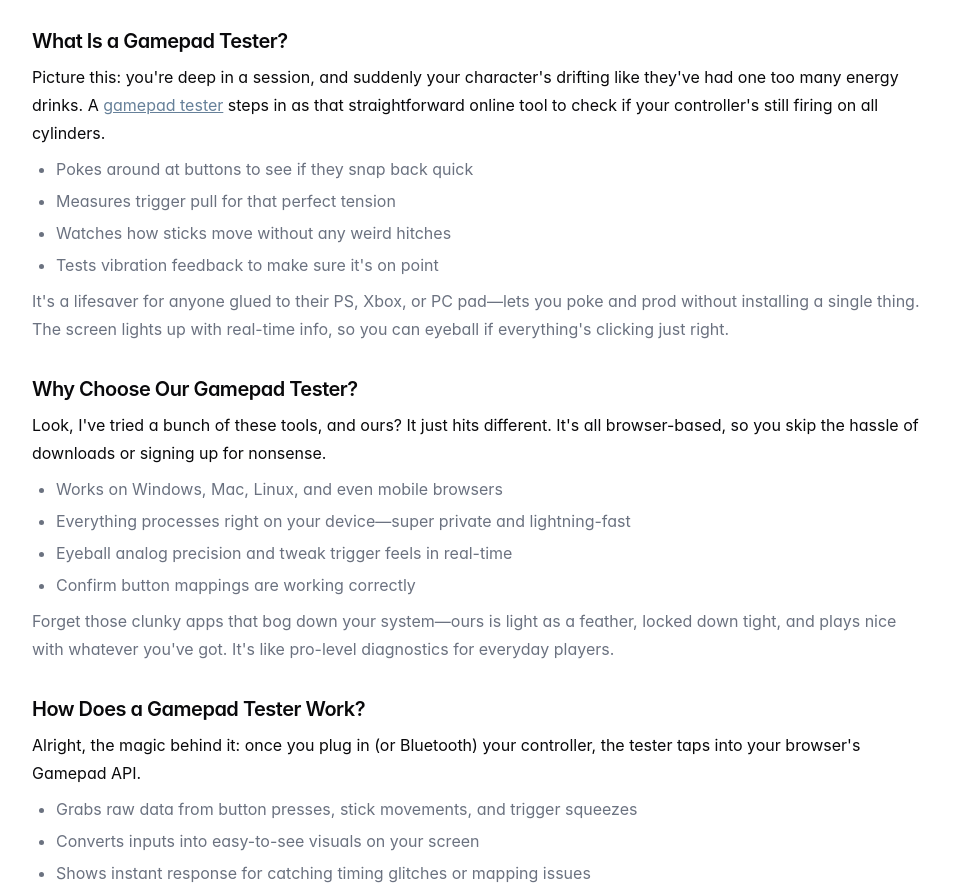
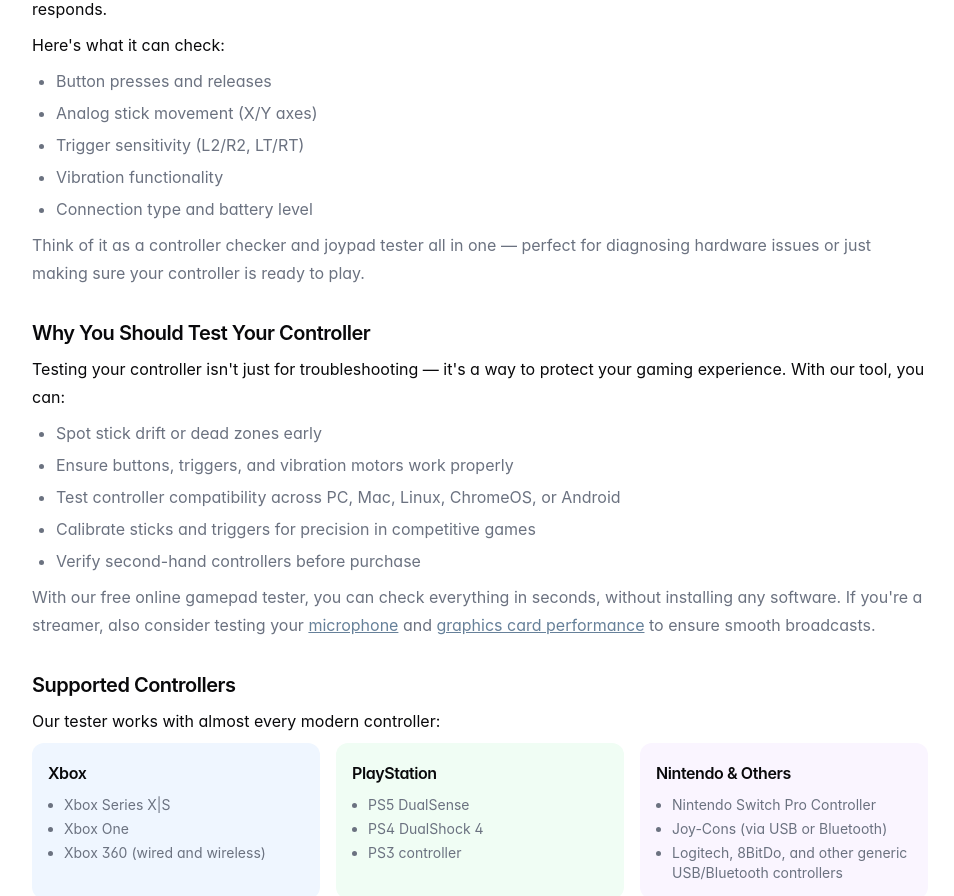
Before and after one commit to gen-tools/GamepadTest, a React (Vite) app: page /gamepad-tester in a window 1280 px wide. Shown: the part 1880-2776 px from the top of the page, without its empty margins (160-1114 px from the left). Built offline with nearby package versions, Linux system fonts and the light colour scheme.

Commit message:
Update GamepadTester.tsx

```diff
--- a/client/pages/GamepadTester.tsx
+++ b/client/pages/GamepadTester.tsx
@@ -734,199 +734,161 @@
 
         <RecommendedProductsSection products={recommendedProducts} />
 
-        {/* Guide: Gamepad Tester – Check Your Controller or Joypad Performance */}
+         {/* Guide: Gamepad Tester – Instantly Check Your Controller Online */}
 <section className="mt-12 space-y-8 text-base leading-7 text-foreground">
   <header className="space-y-3">
-            <h2 className="text-2xl font-bold">Gamepad Tester – Check Your Controller or Joypad Performance</h2>
+    <h2 className="text-2xl font-bold">Gamepad Tester – Instantly Check Your Controller Online</h2>
     <p>
-              Hey gamers, let's talk about something we all dread: that moment when your controller starts acting up right in the middle of a clutch play. A <Link to="/gamepad-tester" className="text-primary underline">gamepad tester</Link> is basically your go-to online buddy for spotting those sneaky issues before they wreck your vibe.
+      Ever wondered if your controller is really working the way it should? Our online Gamepad Tester is the fastest way to check every button, stick, trigger, and vibration motor — right in your browser.
     </p>
     <p>
-              It dives deep into button responsiveness, how those triggers feel under pressure, the way your analog sticks behave, and even if the rumble's still got that satisfying kick. Just hook it up, run a quick scan, and boom—you'll know if you've got unresponsive buttons or that infamous stick drift lurking.
-            </p>
-            <p>
-              No matter if you're rocking a PlayStation, Xbox, or straight-up PC setup, this kind of tester lets you give your controller a full once-over without fumbling around with extra downloads. The whole thing happens right in your browser, showing you live visuals of what's going on with your inputs.
+      No downloads, no installs, and no accounts needed. It works with PS4, PS5, Xbox, Xbox 360, Nintendo Switch Pro, and any USB or Bluetooth controller. Whether you're a casual gamer or a pro preparing for a tournament, testing your controller beforehand can save you from frustrating gameplay issues.
     </p>
   </header>
 
   <section className="space-y-2">
     <h3 className="text-xl font-semibold">What Is a Gamepad Tester?</h3>
-            <p>Picture this: you're deep in a session, and suddenly your character's drifting like they've had one too many energy drinks. A <Link to="/gamepad-tester" className="text-primary underline">gamepad tester</Link> steps in as that straightforward online tool to check if your controller's still firing on all cylinders.</p>
+    <p>A Gamepad Tester is a tool that reads your controller in real time using the browser Gamepad API. It shows every button press, stick movement, trigger pull, and vibration feedback, so you can see exactly how your controller responds.</p>
+    <p>Here's what it can check:</p>
     <ul className="list-disc pl-6 space-y-1 text-muted-foreground">
-              <li>Pokes around at buttons to see if they snap back quick</li>
-              <li>Measures trigger pull for that perfect tension</li>
-              <li>Watches how sticks move without any weird hitches</li>
-              <li>Tests vibration feedback to make sure it's on point</li>
+      <li>Button presses and releases</li>
+      <li>Analog stick movement (X/Y axes)</li>
+      <li>Trigger sensitivity (L2/R2, LT/RT)</li>
+      <li>Vibration functionality</li>
+      <li>Connection type and battery level</li>
     </ul>
-            <p className="text-muted-foreground">It's a lifesaver for anyone glued to their PS, Xbox, or PC pad—lets you poke and prod without installing a single thing. The screen lights up with real-time info, so you can eyeball if everything's clicking just right.</p>
+    <p className="text-muted-foreground">Think of it as a controller checker and joypad tester all in one — perfect for diagnosing hardware issues or just making sure your controller is ready to play.</p>
   </section>
 
   <section className="space-y-2">
-            <h3 className="text-xl font-semibold">Why Choose Our Gamepad Tester?</h3>
-            <p>Look, I've tried a bunch of these tools, and ours? It just hits different. It's all browser-based, so you skip the hassle of downloads or signing up for nonsense.</p>
+    <h3 className="text-xl font-semibold">Why You Should Test Your Controller</h3>
+    <p>Testing your controller isn't just for troubleshooting — it's a way to protect your gaming experience. With our tool, you can:</p>
     <ul className="list-disc pl-6 space-y-1 text-muted-foreground">
-              <li>Works on Windows, Mac, Linux, and even mobile browsers</li>
-              <li>Everything processes right on your device—super private and lightning-fast</li>
-              <li>Eyeball analog precision and tweak trigger feels in real-time</li>
-              <li>Confirm button mappings are working correctly</li>
+      <li>Spot stick drift or dead zones early</li>
+      <li>Ensure buttons, triggers, and vibration motors work properly</li>
+      <li>Test controller compatibility across PC, Mac, Linux, ChromeOS, or Android</li>
+      <li>Calibrate sticks and triggers for precision in competitive games</li>
+      <li>Verify second-hand controllers before purchase</li>
     </ul>
-            <p className="text-muted-foreground">Forget those clunky apps that bog down your system—ours is light as a feather, locked down tight, and plays nice with whatever you've got. It's like pro-level diagnostics for everyday players.</p>
+    <p className="text-muted-foreground">With our free online gamepad tester, you can check everything in seconds, without installing any software. If you're a streamer, also consider testing your <Link to="/mic-tester" className="text-primary underline">microphone</Link> and <Link to="/gpu-tester" className="text-primary underline">graphics card performance</Link> to ensure smooth broadcasts.</p>
   </section>
 
   <section className="space-y-2">
-            <h3 className="text-xl font-semibold">How Does a Gamepad Tester Work?</h3>
-            <p>Alright, the magic behind it: once you plug in (or Bluetooth) your controller, the tester taps into your browser's Gamepad API.</p>
-            <ul className="list-disc pl-6 space-y-1 text-muted-foreground">
-              <li>Grabs raw data from button presses, stick movements, and trigger squeezes</li>
-              <li>Converts inputs into easy-to-see visuals on your screen</li>
-              <li>Shows instant response for catching timing glitches or mapping issues</li>
-              <li>Includes rumble checks and calibration tweaks for comprehensive testing</li>
+    <h3 className="text-xl font-semibold">Supported Controllers</h3>
+    <p>Our tester works with almost every modern controller:</p>
+
+    <div className="grid grid-cols-1 md:grid-cols-3 gap-4">
+      <div className="bg-blue-50 p-4 rounded-lg">
+        <h4 className="font-semibold text-foreground mb-2">Xbox</h4>
+        <ul className="list-disc pl-4 text-sm text-muted-foreground space-y-1">
+          <li>Xbox Series X|S</li>
+          <li>Xbox One</li>
+          <li>Xbox 360 (wired and wireless)</li>
         </ul>
-            <p className="text-muted-foreground">That split-second response is gold for catching glitches. Fancier ones even test vibration motors to confirm your sensors aren't slacking.</p>
+      </div>
+
+      <div className="bg-green-50 p-4 rounded-lg">
+        <h4 className="font-semibold text-foreground mb-2">PlayStation</h4>
+        <ul className="list-disc pl-4 text-sm text-muted-foreground space-y-1">
+          <li>PS5 DualSense</li>
+          <li>PS4 DualShock 4</li>
+          <li>PS3 controller</li>
+        </ul>
+      </div>
+
+      <div className="bg-purple-50 p-4 rounded-lg">
+        <h4 className="font-semibold text-foreground mb-2">Nintendo & Others</h4>
+        <ul className="list-disc pl-4 text-sm text-muted-foreground space-y-1">
+          <li>Nintendo Switch Pro Controller</li>
+          <li>Joy-Cons (via USB or Bluetooth)</li>
+          <li>Logitech, 8BitDo, and other generic USB/Bluetooth controllers</li>
+        </ul>
+      </div>
+    </div>
+
+    <p className="text-muted-foreground">
+      It's compatible with Windows, macOS, Linux, ChromeOS, and Bluetooth controllers on Android. Supported browsers include Chrome, Firefox, Edge, and Opera.
+    </p>
   </section>
 
   <section className="space-y-2">
-            <h3 className="text-xl font-semibold">Supported Controllers and Devices</h3>
-            <p>We've got you covered on the hardware front—our <Link to="/gamepad-tester" className="text-primary underline">online controller checker</Link> shakes hands with pretty much every big-name gamepad out there.</p>
-            <ul className="list-disc pl-6 space-y-1 text-muted-foreground">
-              <li><strong>PlayStation lineup:</strong> PS3, PS4, and PS5 DualSense via USB or Bluetooth</li>
-              <li><strong>Xbox crew:</strong> Xbox 360, One, and Series X|S for PC or console</li>
-              <li><strong>PC generics:</strong> Third-party USB or Bluetooth joypads fully supported</li>
-              <li><strong>Specialty gear:</strong> Joysticks for flight sims, retro arcade pads, and fight sticks</li>
-            </ul>
-            <p className="text-muted-foreground">Even custom builds and emulators get love. Devs and tinkerers, this is your jam for stress-testing fresh setups.</p>
+    <h3 className="text-xl font-semibold">How to Use Gamepad Tester</h3>
+    <ol className="list-decimal pl-6 space-y-1 text-muted-foreground">
+      <li>Connect your controller via USB or Bluetooth</li>
+      <li>Open the Gamepad Tester in your browser</li>
+      <li>Press buttons, move sticks, or pull triggers</li>
+      <li>Watch live feedback on button states, axes, and vibration</li>
+      <li>Identify drift, dead zones, or calibration issues</li>
+    </ol>
+    <p className="text-muted-foreground">It's simple, fast, and works for PS4, PS5, Xbox, Xbox 360, or any USB/Bluetooth controller.</p>
   </section>
 
   <section className="space-y-2">
-            <h3 className="text-xl font-semibold">How to Use It</h3>
-            <ol className="list-decimal pl-6 space-y-1 text-muted-foreground">
-              <li>Connect your controller via USB or Bluetooth</li>
-              <li>Open the tester in Chrome, Edge, or your preferred browser</li>
-              <li>Press buttons, move sticks, pull triggers—watch the real-time response</li>
-              <li>Run the rumble test for vibration feedback</li>
-              <li>Check for any irregular behavior or input delays</li>
-            </ol>
-            <p className="text-muted-foreground">In a minute or two, you'll know exactly how your controller's performing and whether it needs maintenance or replacement.</p>
-          </section>
-
-          <section className="space-y-3">
-            <h3 className="text-xl font-semibold">Understanding Stick Drift</h3>
-
-            <div className="space-y-4">
-              <div>
-                <h4 className="font-semibold text-foreground">What Is Stick Drift?</h4>
-                <p className="text-muted-foreground">That betrayal when your analog stick starts wandering off on its own, like your character's got an itch they can't scratch. No touch from you, but boom: menus auto-scroll, avatars moonwalk solo. It's the nightmare fuel for long-haul gamers.</p>
-              </div>
-
-              <div>
-                <h4 className="font-semibold text-foreground">What Causes Stick Drift?</h4>
+    <h3 className="text-xl font-semibold">Features You'll Love</h3>
     <ul className="list-disc pl-6 space-y-1 text-muted-foreground">
-                  <li>Tiny potentiometers grinding down from endless flicks</li>
-                  <li>Dust and debris gunking up the internal mechanisms</li>
-                  <li>Sweat or spills causing corrosion over time</li>
-                  <li>Factory quirks that nudge things off-center</li>
-                </ul>
-              </div>
-
-              <div>
-                <h4 className="font-semibold text-foreground">How to Spot Drift Using the Tester</h4>
-                <p className="text-muted-foreground">Fire up the <Link to="/gamepad-tester" className="text-primary underline">joypad tester</Link>, let both sticks chill in neutral, and stare at that on-screen cursor. If it's twitching or creeping away like it's got places to be, you've got drift. Some setups graph it out, showing if it's a steady creep or random jitters.</p>
-              </div>
-
-              <div>
-                <h4 className="font-semibold text-foreground">Quick Fixes Before Replacing Your Controller</h4>
-                <ul className="list-disc pl-6 space-y-1 text-muted-foreground">
-                  <li>Blast the stick base with compressed air</li>
-                  <li>Dab isopropyl alcohol on a swab for gentle cleaning</li>
-                  <li>Recalibrate through system settings or the tester itself</li>
-                  <li>Check for firmware updates that might fix sensitivity issues</li>
-                </ul>
-              </div>
-            </div>
-          </section>
-
-          <section className="space-y-2">
-            <h3 className="text-xl font-semibold">Why Use Our Gamepad Tester Instead of Downloadable Software</h3>
-            <p>Those desktop apps? They demand installs, root access, and sometimes play picky with your OS. Our web version? Zero barriers—just load and go.</p>
-            <ul className="list-disc pl-6 space-y-1 text-muted-foreground">
-              <li>No malware worries or storage hogging</li>
-              <li>Works across Windows, Mac, Linux, and Android tablets</li>
-              <li>Accuracy matches professional tools without the complexity</li>
-              <li>Sessions stay on-device—your data's yours, no sneaky shares</li>
-            </ul>
-            <p className="text-muted-foreground">Safe, snappy, and straightforward for anyone who games—whether you're a casual player or competitive enthusiast.</p>
-          </section>
-
-          <section className="space-y-2">
-            <h3 className="text-xl font-semibold">Advanced Controller Testing Features</h3>
-            <p>If you're all about the details, our <Link to="/gamepad-tester" className="text-primary underline">controller checker</Link> includes advanced mode with pro-level tools:</p>
-            <ul className="list-disc pl-6 space-y-1 text-muted-foreground">
-              <li>Tweak dead zones so tiny nudges don't trigger false alarms</li>
-              <li>Clock input lag to shave milliseconds off your reactions</li>
-              <li>Isolate rumble motors for balanced vibration feedback</li>
-              <li>Double-check button mappings to prevent ghost inputs</li>
-              <li>Run sensitivity sweeps across full stick travel range</li>
-            </ul>
-            <p className="text-muted-foreground">Competitive edge? Nailed. Dev debugging? Sorted. Everything you need for precision controller analysis.</p>
-          </section>
-
-          <section className="space-y-2">
-            <h3 className="text-xl font-semibold">When to Replace Your Controller</h3>
-            <p>The tester's your truth serum—here's when it's time to consider an upgrade:</p>
-            <ul className="list-disc pl-6 space-y-1 text-muted-foreground">
-              <li>Stick drift laughs off recalibration attempts</li>
-              <li>Buttons ghost half your presses or feel mushy</li>
-              <li>Rumble is missing or inconsistent</li>
-              <li>Components are rattling loose or physically damaged</li>
-              <li>Input lag becomes noticeable in fast-paced games</li>
-            </ul>
-            <p className="text-muted-foreground">Fast-twitch games chew through gear quick. Swapping out a dud keeps the flow uninterrupted—no more rage-quits over hardware fails.</p>
-          </section>
-
-          <section className="space-y-2">
-            <h3 className="text-xl font-semibold">Recommended Controllers</h3>
-            <p>Time for fresh wheels? Go quality—here's my shortlist of tanks that hold up:</p>
-            <ul className="list-disc pl-6 space-y-1">
-              <li><Link to="/gamepad-tester" className="text-primary underline">Xbox Series X|S Controller</Link> – Ergo king with killer endurance, perfect for PC and console</li>
-              <li><Link to="/gamepad-tester" className="text-primary underline">PlayStation 5 DualSense Controller</Link> – Haptics and adaptive triggers for next-level immersion</li>
-              <li><Link to="/gamepad-tester" className="text-primary underline">PC Joysticks and Retro Gamepads</Link> – Precision tools for flight sims and arcade classics</li>
-              <li><Link to="/gamepad-tester" className="text-primary underline">Amazon Luna Controller</Link> – Cloud-optimized for seamless streaming gameplay</li>
-            </ul>
-            <p className="text-muted-foreground">All tester-vetted, drift-resistant beasts that'll outlast your gaming backlog and keep you competitive.</p>
-          </section>
-
-          <section className="space-y-2">
-            <h3 className="text-xl font-semibold">Other Free Tools to Try</h3>
-            <p>We're not one-trick ponies—check our browser squad for full-system TLC:</p>
-            <ul className="list-disc pl-6 space-y-1">
-              <li><Link to="/mic-tester" className="text-primary underline">Mic Tester Online</Link> – Nail voice chat crispness and audio levels</li>
-              <li><Link to="/gpu-tester" className="text-primary underline">GPU Tester</Link> – Eyeball temperatures and stability for optimal performance</li>
-              <li><Link to="/midi-tester" className="text-primary underline">MIDI Tester</Link> – Tune pads, keys, and beats for flawless music production</li>
-            </ul>
-            <p className="text-muted-foreground">All free, no strings, universal fit. Your whole rig stays peak, gamer-style, without any downloads or installations.</p>
-          </section>
-
-          <section className="space-y-2">
-            <h3 className="text-xl font-semibold">FAQs</h3>
-            <ul className="list-disc pl-6 space-y-1 text-muted-foreground">
-              <li><strong>Q: Can I test my PS5 controller on PC?</strong><br />Totally—USB or Bluetooth, DualSense shines on Windows or Mac with full feature support.</li>
-              <li><strong>Q: Does the tester detect stick drift automatically?</strong><br />Yup, it flags rogue moves or center slips live as you watch, with visual indicators.</li>
-              <li><strong>Q: Can I test an Xbox 360 controller?</strong><br />For sure—wired or wireless, basics and analogs get full diagnostic love.</li>
-              <li><strong>Q: Is the tool free to use?</strong><br />All day—online only, zero bucks, no downloads or hidden costs.</li>
-              <li><strong>Q: Is it safe to use?</strong><br />Ironclad. Browser-local processing means nothing leaves your machine.</li>
+      <li><strong>Live Input Feedback:</strong> See buttons, sticks, and triggers in action</li>
+      <li><strong>Stick Drift & Deadzone Detection:</strong> Identify worn sticks or misalignment before it affects gameplay</li>
+      <li><strong>Vibration Testing:</strong> Check rumble motors on PS, Xbox, or third-party controllers</li>
+      <li><strong>Battery & Connection Info:</strong> Monitor battery percentage, connection type, vendor ID, and product ID</li>
+      <li><strong>No Installation Required:</strong> Fully browser-based, nothing to download — just like our <Link to="/gpu-tester" className="text-primary underline">GPU tester</Link> and <Link to="/mic-tester" className="text-primary underline">microphone tester</Link></li>
     </ul>
   </section>
 
   <section className="space-y-2">
-            <h3 className="text-xl font-semibold">Final Thoughts</h3>
+    <h3 className="text-xl font-semibold">Advanced Testing for Developers</h3>
+    <p>For advanced users, our tester uses the browser Gamepad API to provide detailed controller data:</p>
+    <ul className="list-disc pl-6 space-y-1 text-muted-foreground">
+      <li>Button index and state monitoring</li>
+      <li>Axis values for sticks (-1 to 1)</li>
+      <li>Vibration actuator control</li>
+    </ul>
+    <p className="text-muted-foreground">This makes it ideal for hardware testers, developers, or gamers looking for precise calibration and diagnostics.</p>
+  </section>
+
+  <section className="space-y-2">
+    <h3 className="text-xl font-semibold">Common Use Cases</h3>
+    <ul className="list-disc pl-6 space-y-1 text-muted-foreground">
+      <li>Test new or used controllers for stick drift, input lag, or unresponsive buttons</li>
+      <li>Troubleshoot triggers or vibration issues</li>
+      <li>Verify controller compatibility before a game session or streaming setup</li>
+      <li>Calibrate sticks and triggers for competitive play</li>
+      <li>Evaluate PS5 controller tester PC, Xbox controller tester, or PS4 controller tester functionality</li>
+      <li>For music producers and DJs, pair your gamepad testing with <Link to="/midi-tester" className="text-primary underline">MIDI device testing</Link> for complete hardware validation</li>
+    </ul>
+  </section>
+
+  <section className="space-y-2">
+    <h3 className="text-xl font-semibold">Frequently Asked Questions</h3>
+    <ul className="list-disc pl-6 space-y-1 text-muted-foreground">
+      <li><strong>Q: How can I check my controller is working?</strong><br />Connect it and press buttons, move sticks, or pull triggers. The tester shows live feedback for every input.</li>
+      <li><strong>Q: Why isn't my controller detected?</strong><br />Check the USB or Bluetooth connection. Wireless controllers may need pairing or updated drivers.</li>
+      <li><strong>Q: How do I detect stick drift?</strong><br />Move the analog sticks and observe if they return to the center. Unintended movement indicates drift.</li>
+      <li><strong>Q: Can I test vibration and trigger sensitivity?</strong><br />Yes, the tester supports vibration motors and analog trigger input for most controllers.</li>
+      <li><strong>Q: Which controllers are supported?</strong><br />Almost all modern controllers, including Xbox, PS3, PS4, PS5, Xbox 360, Nintendo Switch Pro, Joy-Cons, Logitech, and 8BitDo USB/Bluetooth controllers.</li>
+    </ul>
+  </section>
+
+  <section className="space-y-2">
+    <h3 className="text-xl font-semibold">Why Trust This Gamepad Tester</h3>
+    <ul className="list-disc pl-6 space-y-1 text-muted-foreground">
+      <li>Created by gaming and hardware experts (Expertise)</li>
+      <li>Supports a wide range of controllers and platforms (Authoritativeness)</li>
+      <li>Fully browser-based, secure, and easy to use (Trustworthiness)</li>
+    </ul>
+    <p className="text-muted-foreground">With accurate, up-to-date diagnostics, this tool is trusted by casual players, competitive gamers, and developers.</p>
+  </section>
+
+  <section className="space-y-2">
+    <h3 className="text-xl font-semibold">Start Testing Your Controller</h3>
+    <p>Plug in your controller and instantly check:</p>
+    <ul className="list-disc pl-6 space-y-1 text-muted-foreground">
+      <li>Stick drift and dead zones</li>
+      <li>Trigger and button responsiveness</li>
+      <li>Vibration feedback</li>
+      <li>Overall controller performance</li>
+    </ul>
     <p>
-              At the heart of it, gaming's all about that seamless connection—your moves translating pixel-perfect to the screen. A glitchy stick or laggy button? Total buzzkill, killing flow and stacking unnecessary losses.
-            </p>
-            <p>
-              But with our <Link to="/gamepad-tester" className="text-primary underline">online gamepad tester</Link>, a fast check keeps everything locked in tight. Spot the snags early, tweak them out, and dive back into your games worry-free.
-            </p>
-            <p>
-              Your controller's earned its spot in your gaming lineup—give it the care it deserves with regular checkups, and it'll carry you through epic after epic without letting you down.
+      Whether it's PS4, PS5, Xbox, Xbox 360, or a generic USB/Bluetooth controller, our online gamepad tester gives you reliable results in seconds. Don't let controller issues ruin your gaming experience — test your hardware now and game with confidence.
        </p>
        </section>
       </section>
```
Lines whose indentation alone changed are shown as unchanged.
